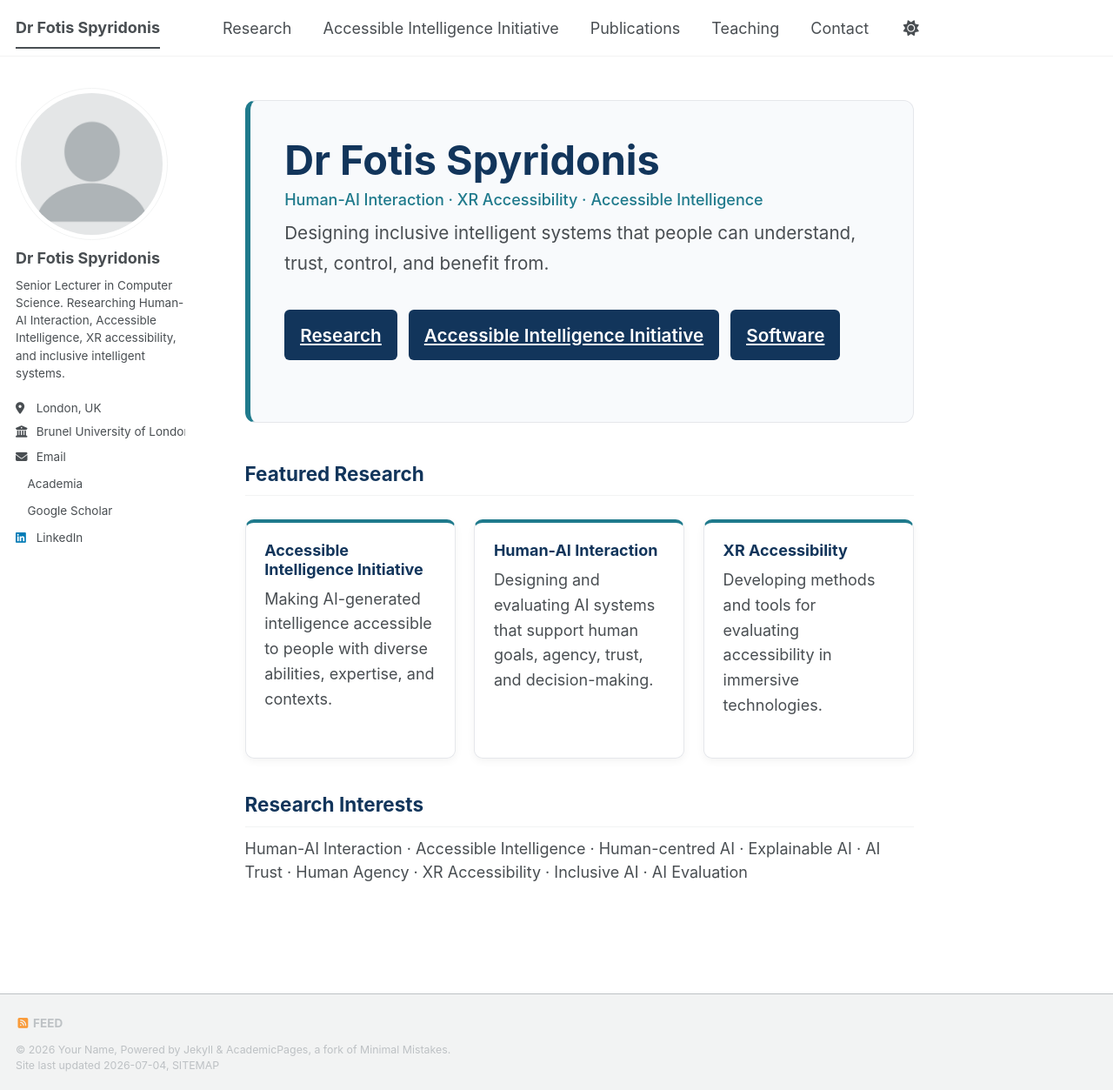
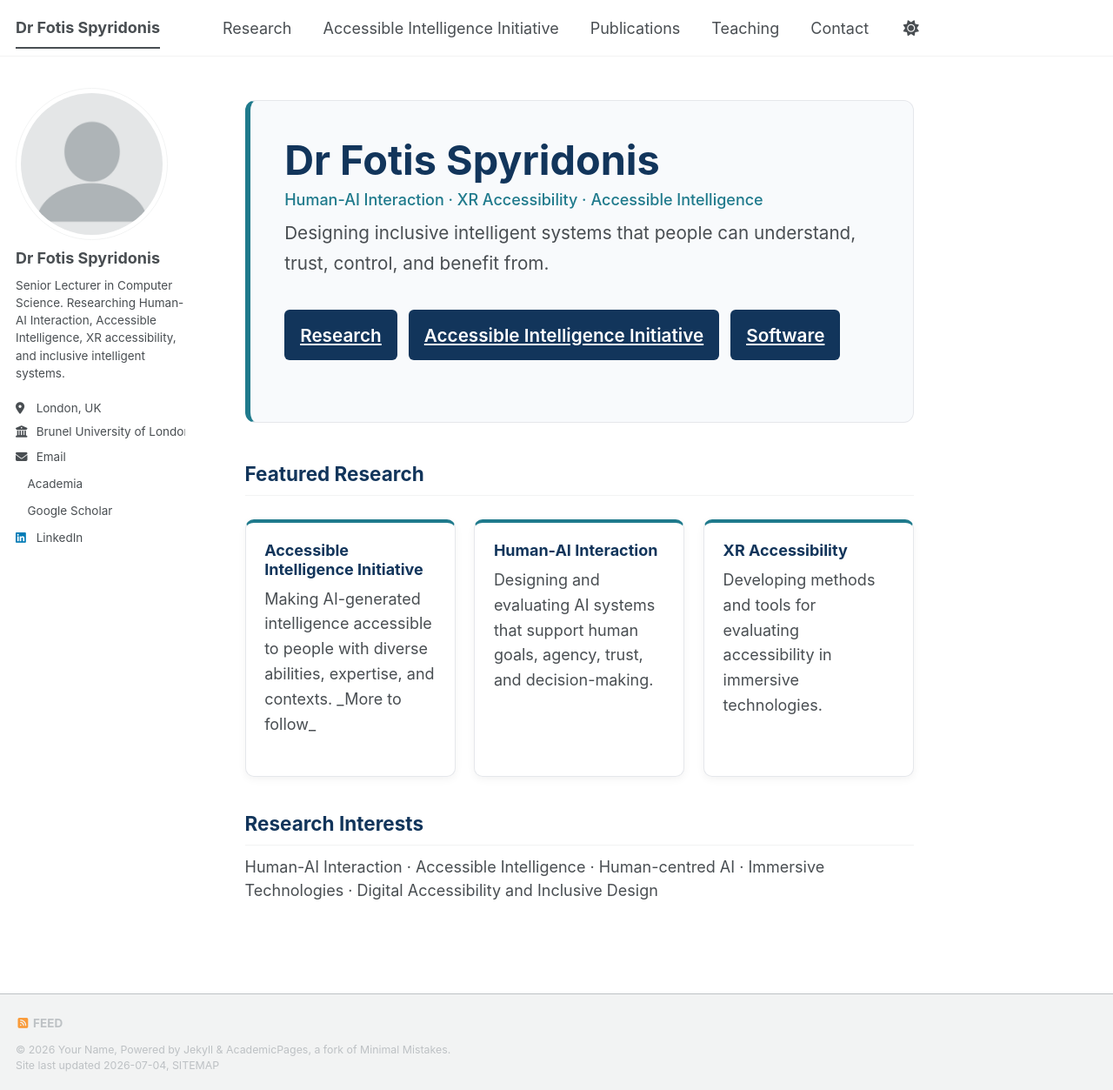
Before and after one commit to fotios-spyridonis/fotios-spyridonis.github.io, a Jekyll site: the page built from _pages/about.md, in a window 1280 px wide and 1253 px high. Shown: the whole window at 87% size. Built offline with Jekyll 4.4.1, drawn with Linux system fonts in a browser that asks for light colours; a style sheet for code colours, icons or effects is not loaded.

Commit message:
Revise content in about.md for clarity and updates
Updated the description of the Accessible Intelligence Initiative and revised the list of research interests.

```diff
--- a/_pages/about.md
+++ b/_pages/about.md
@@ -26,7 +26,7 @@ author_profile: true
 
 <div class="research-card">
 <h3>Accessible Intelligence Initiative</h3>
-<p>Making AI-generated intelligence accessible to people with diverse abilities, expertise, and contexts.</p>
+<p>Making AI-generated intelligence accessible to people with diverse abilities, expertise, and contexts. _More to follow_ </p>
 </div>
 
 <div class="research-card">
@@ -43,4 +43,4 @@ author_profile: true
 
 <h2>Research Interests</h2>
 
-<p>Human-AI Interaction · Accessible Intelligence · Human-centred AI · Explainable AI · AI Trust · Human Agency · XR Accessibility · Inclusive AI · AI Evaluation</p>
+<p>Human-AI Interaction · Accessible Intelligence · Human-centred AI · Immersive Technologies · Digital Accessibility and Inclusive Design </p>
```
